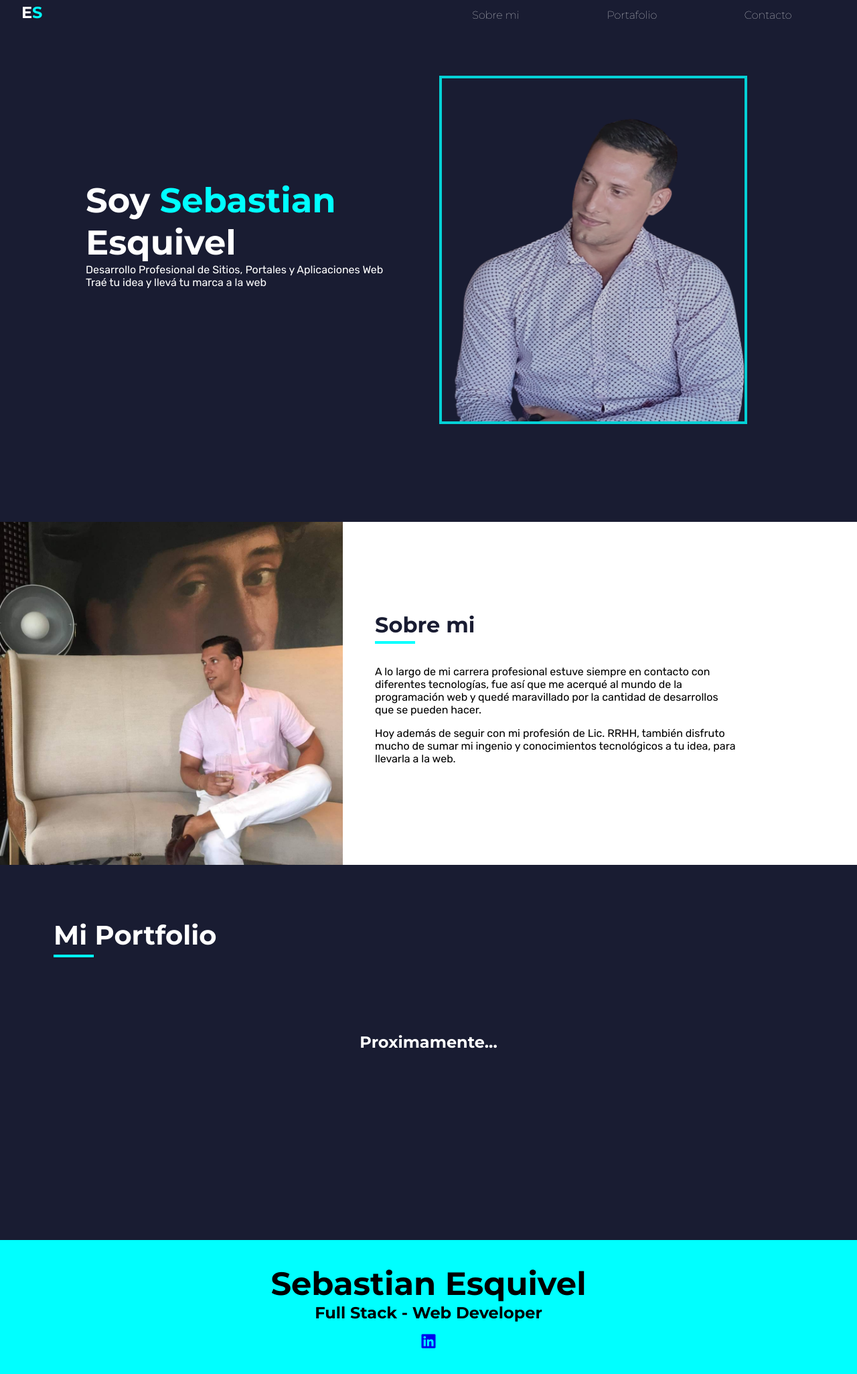
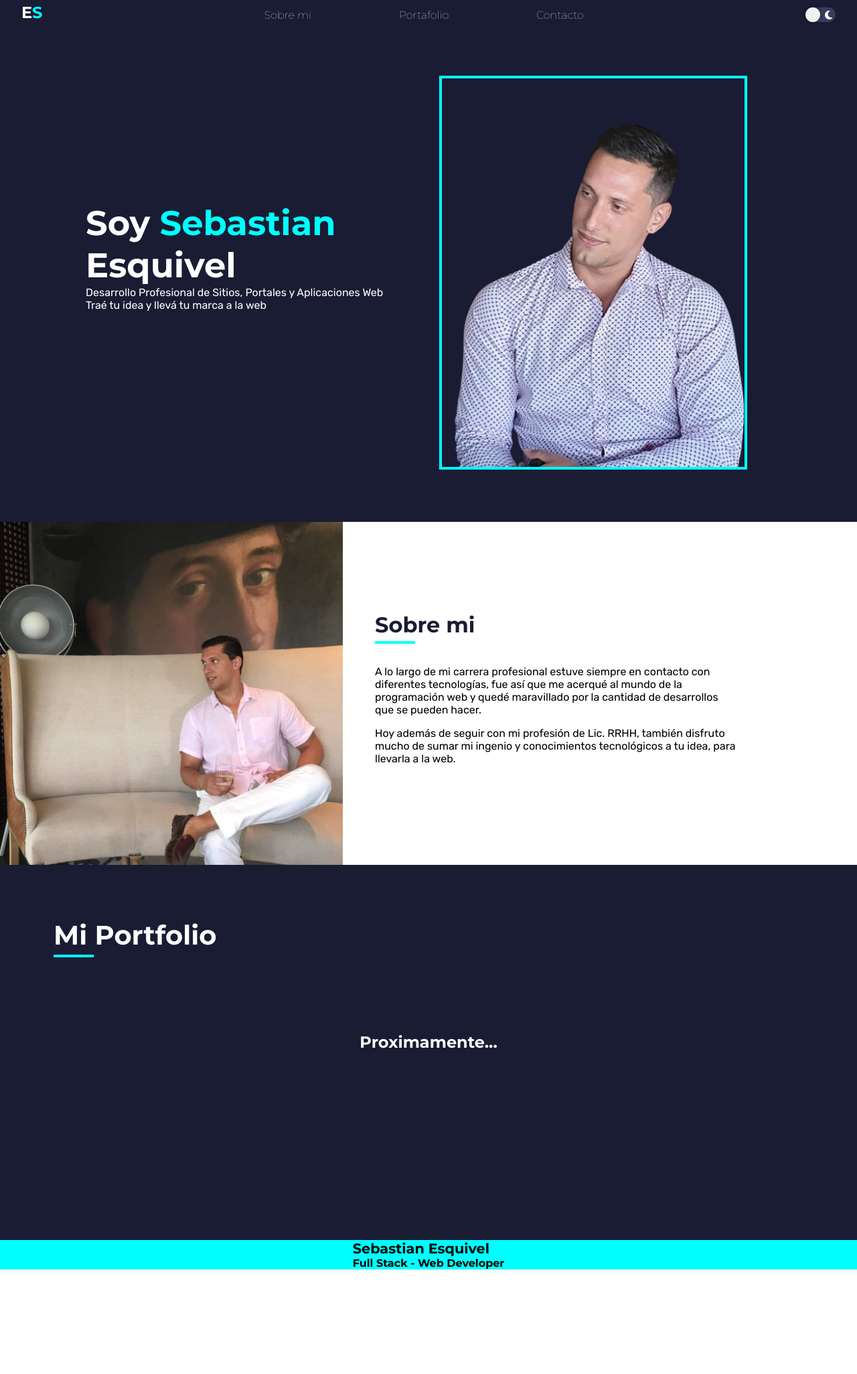
Before and after one commit to EsquivelSebastian/KenakoWeb, a plain HTML site: page index.html in a window 1280 px wide. Shown: the part 21-2072 px from the top of the page at 67% size. After the commit the page ends 1916 px from the top, so only its background shows below. Drawn offline with Linux system fonts and the light colour scheme.

Commit message:
Working on responsive dsgn

```diff
--- a/index.html
+++ b/index.html
@@ -14,7 +14,7 @@
     <header  id="headerid">
       <nav class="navbar">
         <div class="brand">
-          <h2>E<span>S</span></h2>
+          <h1 id="head">E<span>S</span></h1>
         </div>
         <ul class="menu" id="menu">
           <!-- <li><a href="#"  class="active">Inicio</a></li> -->
@@ -25,9 +25,9 @@
 
         <!-- BOTON LIGHT THEME -->
 
-        <!-- <button class="switch" id="switch">
+        <button class="switch" id="switch">
           <span class="light"><i class="fa-solid fa-sun"></i></span>
-          <span class="light"><i class="fa-sharp fa-solid fa-moon"></i></span> -->
+          <span class="light"><i class="fa-sharp fa-solid fa-moon"></i></span>
 
 
         </button>
@@ -50,7 +50,7 @@
          <p class="info-content__p">Desarrollo Profesional de Sitios, Portales y Aplicaciones Web</p>
          <p class="info-content__p">Traé tu idea y llevá tu marca a la web</p>
         </div>
-      <img src="./img/me-removebg-preview.png" alt="">
+      <img id="pic" src="./img/me-removebg-preview.png" alt="">
     </main>
   </div>
     <div class="about" id="about" >
@@ -100,10 +100,10 @@
         <h2>Sebastian Esquivel</h2>
         <h5>Full Stack - Web Developer</h5>
       </div>
-      <div class="sotial-networks">
-        <!-- <i class="fab fa-instagram"></i> -->
+      <!-- <div class="sotial-networks">
+         <i class="fab fa-instagram"></i>
         <a href="https://www.linkedin.com/in/esquivelsa/"><i class="fab fa-linkedin"></i></a>
-        <!-- <i class="fab fa-twitter-square"></i> -->
+        <i class="fab fa-twitter-square"></i> -->
       </div>
     </footer>
   <script src="./js/scripts.js"></script>
--- a/js/scripts.js
+++ b/js/scripts.js
@@ -3,7 +3,8 @@ let toggle_open = document.getElementById('toggle_open');
 let toggle_close = document.querySelectorAll('#toggle_close');
 let btnSwitch = document.getElementById('switch');
 let lightTheme = document.getElementById('wrapper');
-let head = document.getElementById('headerid')
+let head = document.getElementById('headerid');
+let img = document.getElementById('pic')
 
 
 toggle_open.addEventListener('click', toggleMenu);
@@ -26,4 +27,5 @@ btnSwitch.addEventListener('click', () =>{
     btnSwitch.classList.toggle('btnActive');
     lightTheme.classList.toggle('lightTheme');
     head.classList.toggle('lightThemeNavBar');
+    img.classList.toggle('aboutLight')
   })
--- a/style.css
+++ b/style.css
@@ -26,9 +26,12 @@ body {
 }
 .lightThemeNavBar{
   background-color: #191c32;
-
+color: azure;
 }
-
+#head,
+button{
+  font-size: x-large;
+}
 .navbar {
   display: flex;
   justify-content: space-between;
@@ -162,9 +165,9 @@ h1 {
   margin-top: 3em;
   border: 4px solid aqua;
   width: 460px;
-  height: 520px;
+  height:auto;
   min-height: 300px;
-  opacity: 0.8;
+
 }
 
 .about {
@@ -172,6 +175,11 @@ h1 {
   grid-template-columns: repeat(10, 1fr);
   width: 100vw;
   align-items: center;
+}
+
+.aboutLight{
+  background-color: #2b3058;
+
 }
 
 .about img {
@@ -332,26 +340,22 @@ h1 {
   justify-content: center;
   align-items: center;
   width: 100vw;
-  height: 200px;
-  padding: 2em;
   background-color: aqua;
 }
 
-.footer-content h2 {
-  font-size: 3em;
-}
+
 
 .footer-content h5 {
-  font-size: 1.5em;
+
   text-align: center;
 }
 
-.sotial-networks {
+/* .sotial-networks {
   display: flex;
   justify-content: space-evenly;
   width: 300px;
   margin-top: 1em;
-}
+} */
 
 .sotial-networks i {
   font-size: 1.5em;
@@ -489,17 +493,17 @@ h1 {
   justify-content: center;
   align-items: center;
   width: 100vw;
-  height: 200px;
-  padding: 2em;
+
   background-color: aqua;
 }
 
 .footer-content h2 {
-  font-size: 3em;
+  font-size: 1.3em;
+  width: 100%;
 }
 
 .footer-content h5 {
-  font-size: 1.5em;
+  font-size:medium;
   text-align: center;
 }
 
@@ -511,10 +515,10 @@ h1 {
 }
 
 .sotial-networks i {
-  font-size: 1.5em;
+  font-size: 2em;
 }
 
-@media screen and (max-width: 800px) {
+@media only screen and (max-width: 900px) {
 
   .menu {
     flex-direction: column;
@@ -562,13 +566,14 @@ h1 {
   .about {
     display: flex;
     flex-direction: column-reverse;
+
+
   }
 
-  .main img {
+.main img{
 
-    width: auto;
-    height: min(75%, 370px)
-  }
+  width: auto;
+}
 
 
   .info-content {
@@ -618,4 +623,5 @@ h1 {
     text-align: center;
   }
 
+
 }
```
